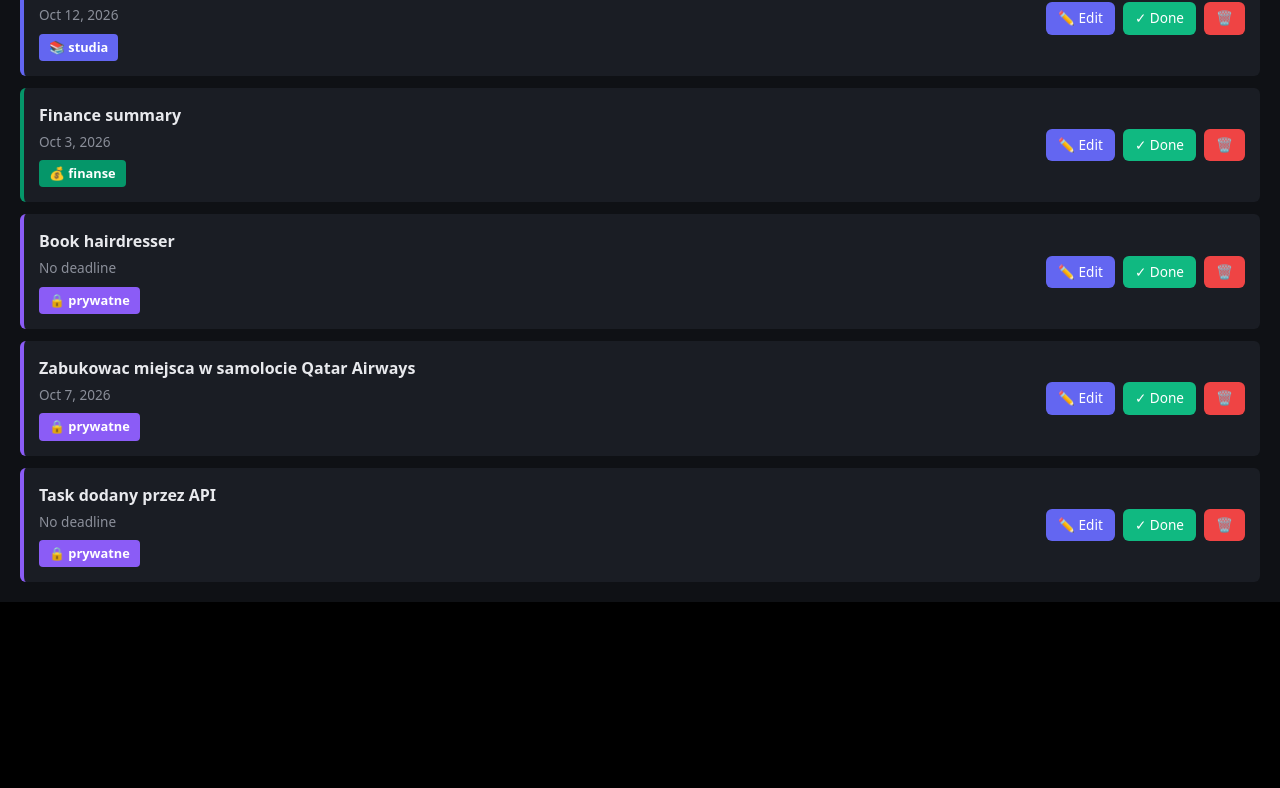
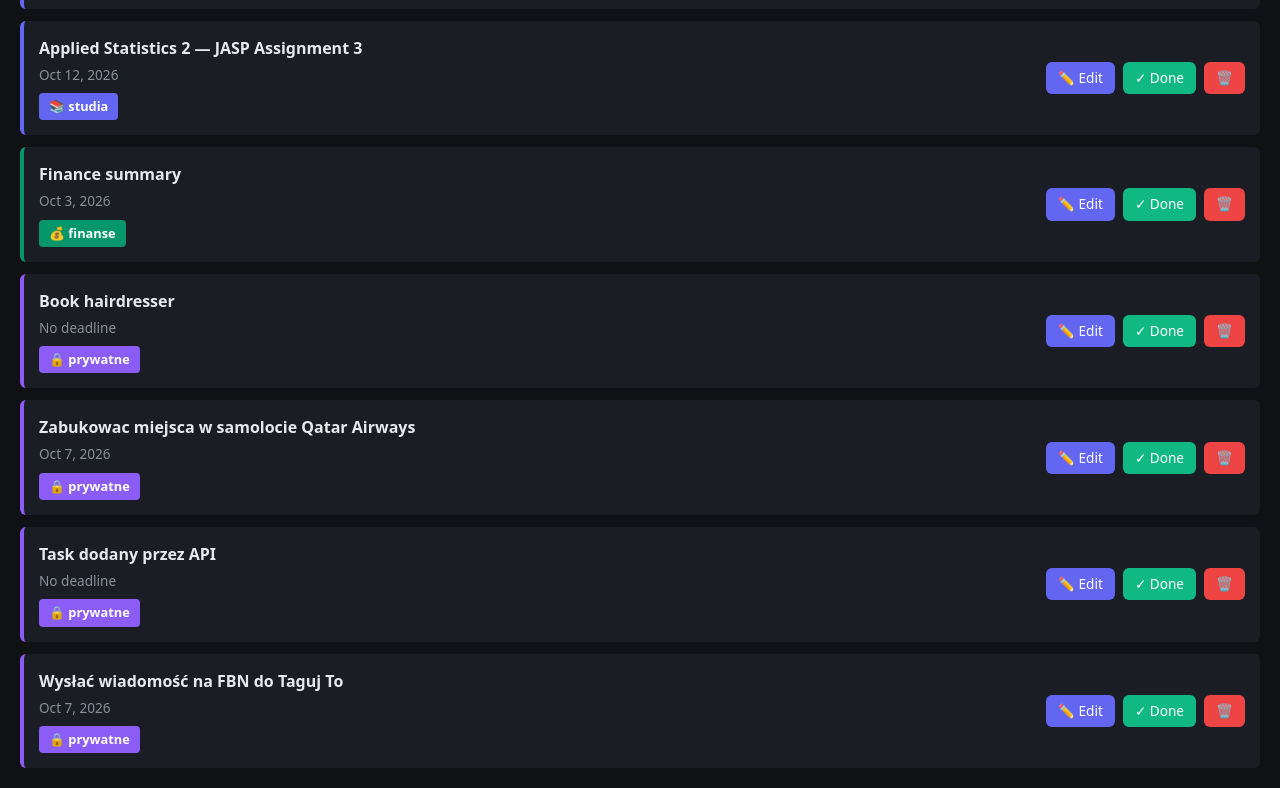
Before and after one commit to Tomala-Drifter/tomala-drifter, a Next.js app: page /tasks in a window 1280 px wide. Shown: the part 1025-1813 px from the top of the page. Before the commit the page ends 1627 px from the top, so only its background shows below. Built offline with nearby package versions, Linux system fonts and the light colour scheme.

Commit message:
Add task: Wysłać wiadomość na FBN do Taguj To (poniedziałek 12:00)

```diff
--- a/app/tasks/page.js
+++ b/app/tasks/page.js
@@ -10,7 +10,8 @@ const INITIAL_TASKS = [
   {"id":"b19fd61e-356c-4bc2-a556-4ef63fc1d085","title":"Finance summary","notes":"Prepare financial summary","deadline":"2026-10-03T23:59:00Z","status":"todo","tags":["finanse"],"created_at":"2026-10-02T15:32:24.960942+00:00","updated_at":"2026-10-02T15:32:24.960942+00:00"},
   {"id":"7f3e4c5d-8e9a-4b2c-9d1e-5a6f7c8d9e0f","title":"Book hairdresser","notes":"Schedule hair appointment","deadline":null,"status":"todo","tags":["prywatne"],"created_at":"2026-10-02T15:32:25.081462+00:00","updated_at":"2026-10-02T15:32:25.081462+00:00"},
   {"id":"9a8b7c6d-5e4f-3c2b-1a0d-9e8f7d6c5b4a","title":"Zabukowac miejsca w samolocie Qatar Airways","notes":"Rezerwacja biletów","deadline":"2026-10-07T23:59:00Z","status":"todo","tags":["prywatne"],"created_at":"2026-10-02T18:43:53.984163+00:00","updated_at":"2026-10-02T18:43:53.984163+00:00"},
-  {"id":"e7e30bae-a496-4a7c-9abb-98da44c1ef83","title":"Task dodany przez API","notes":"Test","deadline":null,"status":"todo","tags":["prywatne"],"created_at":"2026-10-02T21:03:35.720193+00:00","updated_at":"2026-10-02T21:03:35.720193+00:00"}
+  {"id":"e7e30bae-a496-4a7c-9abb-98da44c1ef83","title":"Task dodany przez API","notes":"Test","deadline":null,"status":"todo","tags":["prywatne"],"created_at":"2026-10-02T21:03:35.720193+00:00","updated_at":"2026-10-02T21:03:35.720193+00:00"},
+  {"id":"73c88d23-53a4-4f14-a1f5-56ce714b27aa","title":"Wysłać wiadomość na FBN do Taguj To","notes":"","deadline":"2026-10-07T12:00:00Z","status":"todo","tags":["prywatne"],"created_at":"2026-10-03T19:15:11.103874+00:00","updated_at":"2026-10-03T19:15:11.103884+00:00"}
 ];
 
 export default function TasksPage() {
```
